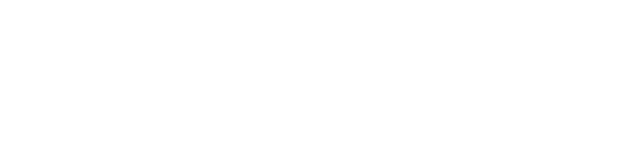
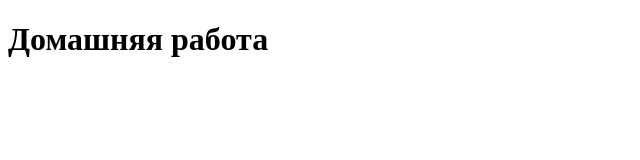
Before and after one commit to AlexanderToporov94/sprint4, a plain HTML site: page homework1/index.html in a window 1280 px wide. Shown: the whole page, without its empty margins (0-640 px from the left). Drawn offline with Linux system fonts and the light colour scheme.

Commit message:
change h1 index

```diff
--- a/homework1/index.html
+++ b/homework1/index.html
@@ -7,6 +7,6 @@
     <title>Document</title>
 </head>
 <body>
-
+    <h1>Домашняя работа</h1>
 </body>
 </html>
```
